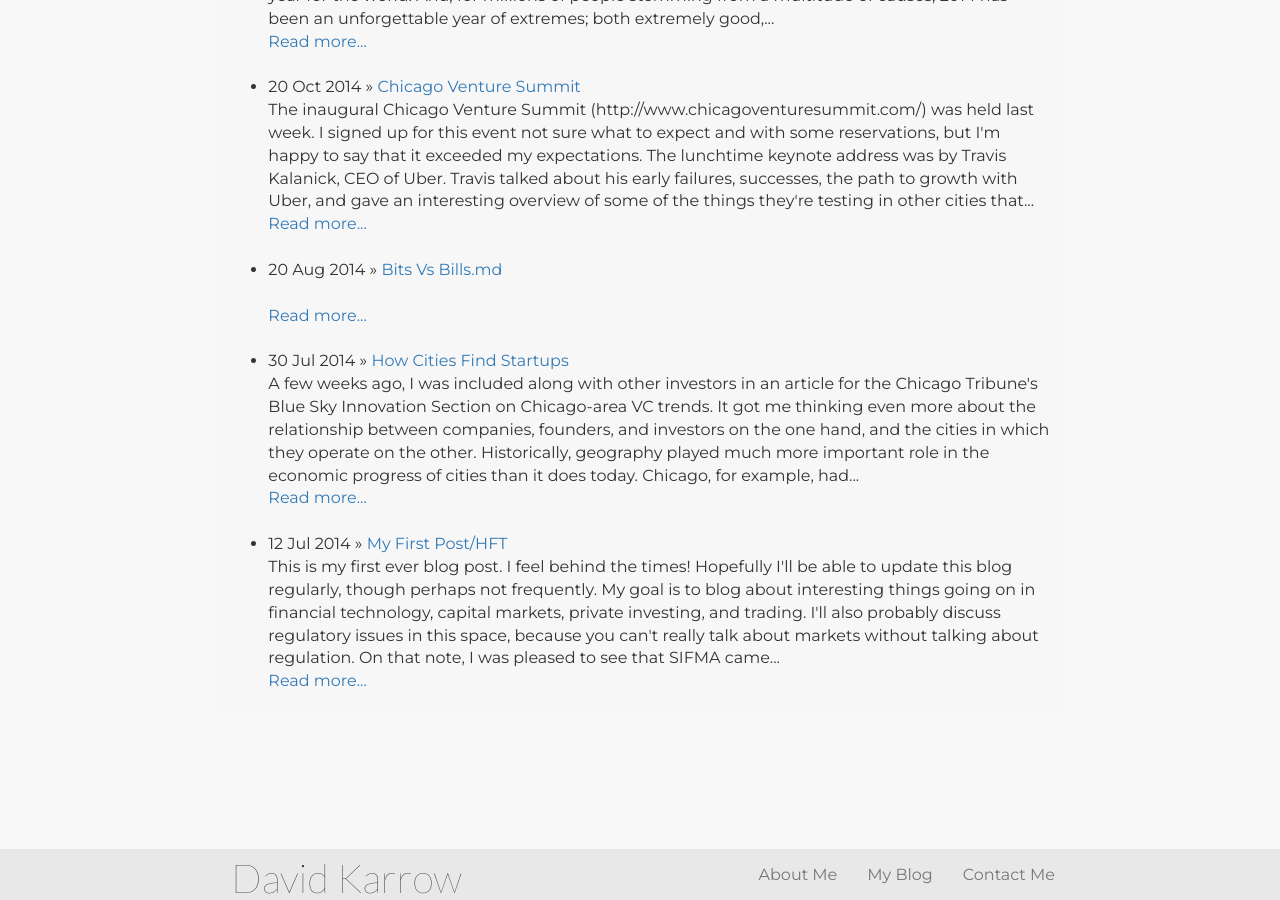
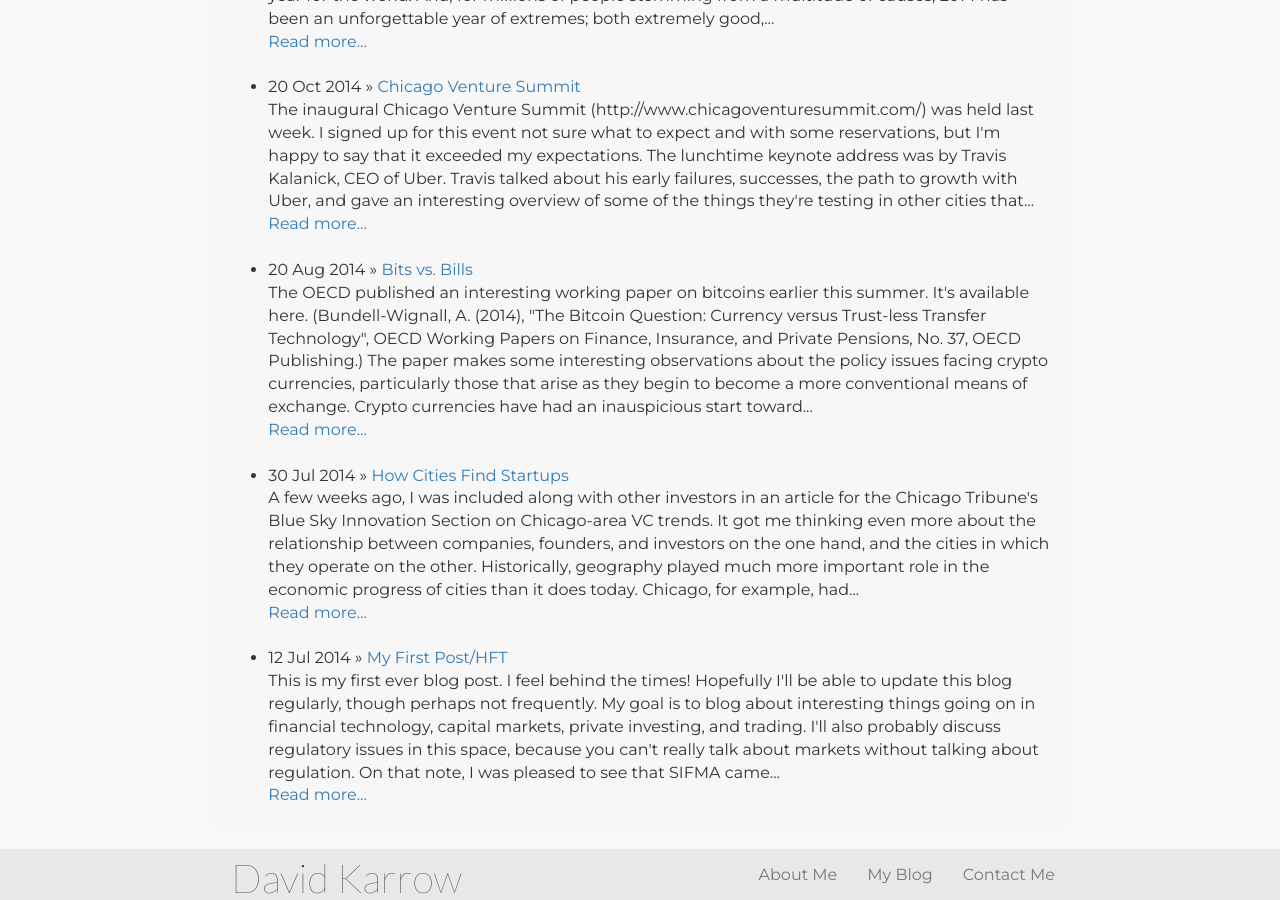
Before and after one commit to dlkarrow/dlkarrow.github.io, a Jekyll site: the page built from blog.html, in a window 1280 px wide and 900 px high, scrolled down 723 px. Built offline with Jekyll 4.4.1, drawn with Linux system fonts in a browser that asks for light colours; nearby versions of some CDN libraries; Markdown is read by kramdown in place of the engine named in the settings.

Commit message:
Update 2014-08-20-Bits-vs-bills.md.html

```diff
--- a/_posts/2014-08-20-Bits-vs-bills.md.html
+++ b/_posts/2014-08-20-Bits-vs-bills.md.html
@@ -1,4 +1,4 @@
-<!-- ---
+---
 layout: post
 title: Bits vs. Bills
 ---
@@ -94,4 +94,4 @@
     mined a bitcoin. But then, while we were discussing whose bank account would be provided to the bitcoin exchange for the purpose
     of the transfer (no one was eager to offer theirs up) Mt. Gox, the bitcoin exchange which held our bitcoin, ceased operations,
     and declared that over $400 Million worth of bitcoins had gone missing, of which ours was one.  As far as I know our bitcoin is
-    sill among the lost.</em> </p>  -->
+    sill among the lost.</em> </p>
```
